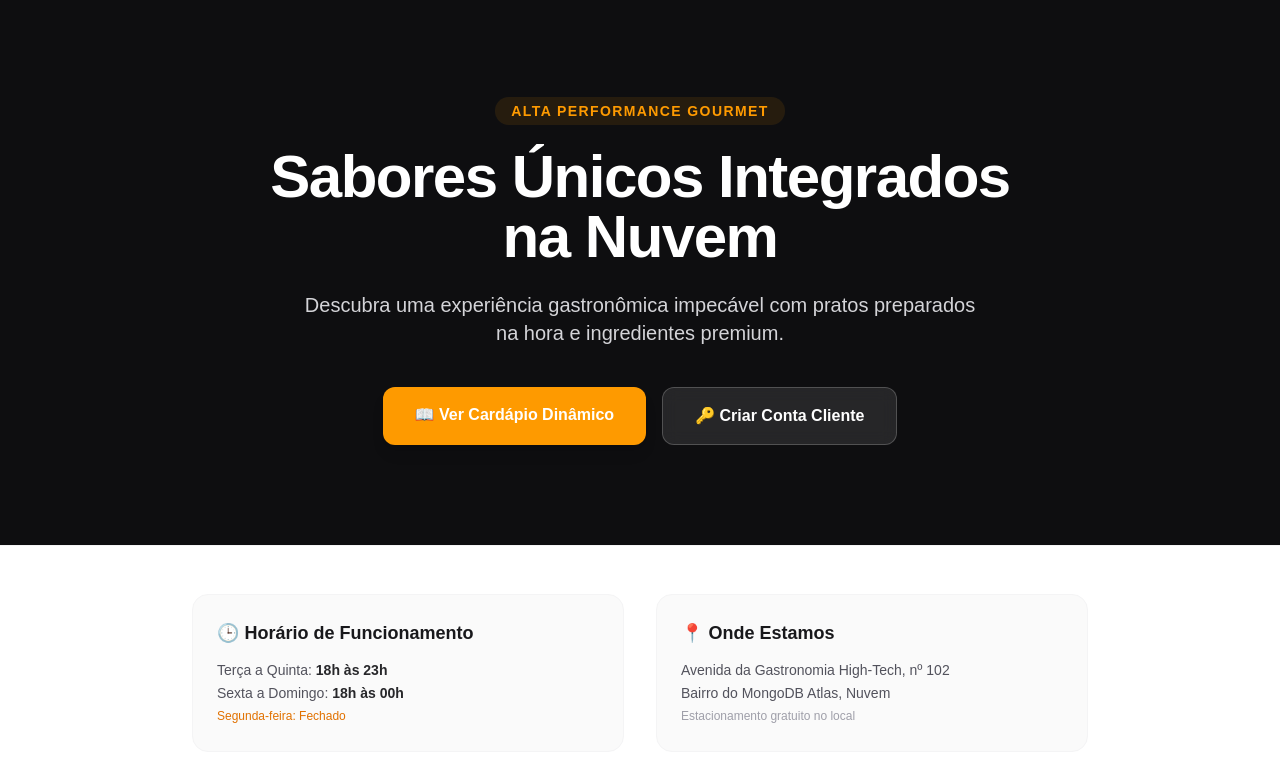
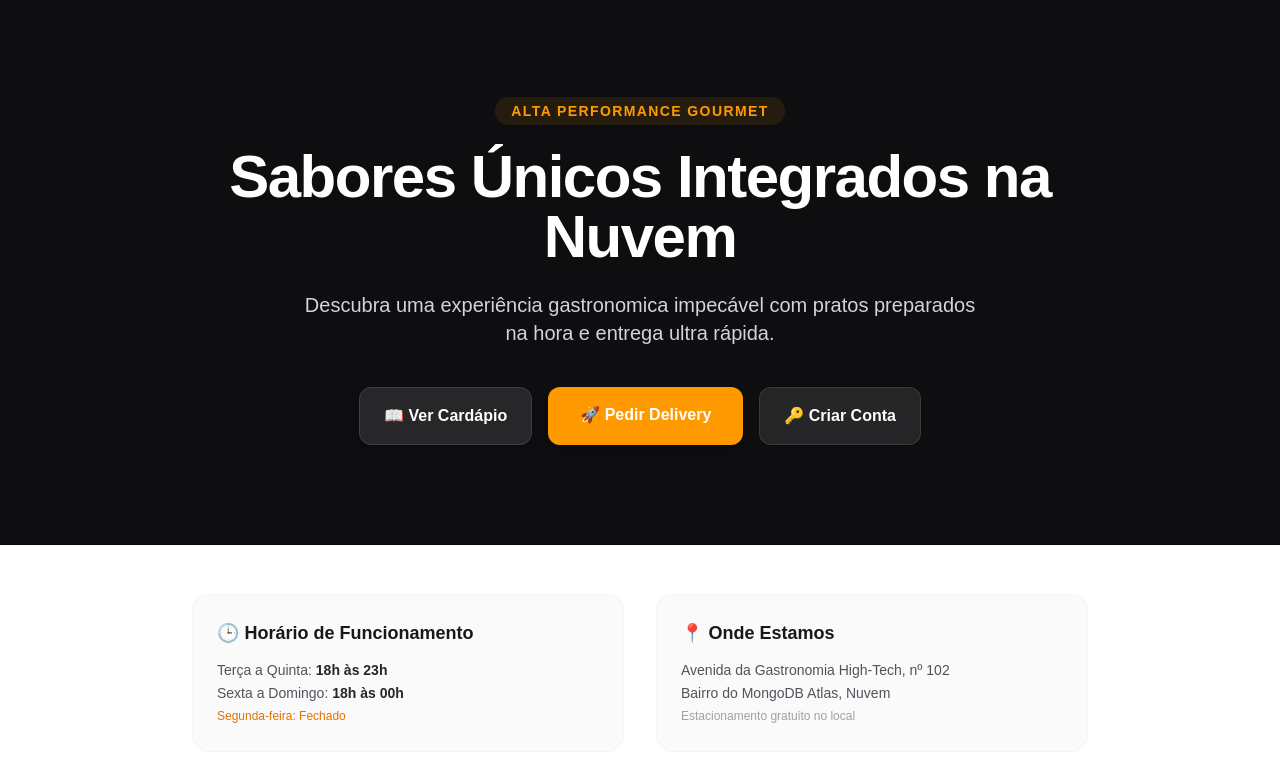
Before and after one commit to oerick12codex/restaurante-site, a Next.js app: page / in a window 1280 px wide. Shown: the top 762 px of the page. Built offline with nearby package versions, Linux system fonts and the light colour scheme.

Commit message:
adicionando delivery

```diff
--- a/src/app/delivery/page.jsx
+++ b/src/app/delivery/page.jsx
@@ -1,7 +1,7 @@
 'use client';
 
 import { useState } from 'react';
-import { formatPrice } from '@/utils/formatPrice';
+import { formatPrice } from '../../utils/formatPrice';
 
 export default function DeliveryPage() {
   // Simulando itens trazidos do banco na sacola de compras
--- a/src/app/page.jsx
+++ b/src/app/page.jsx
@@ -9,7 +9,7 @@ export default function HomePage() {
         {/* Camada de fundo sutil */}
         <div className="absolute inset-0 bg-black opacity-40 pointer-events-none"></div>
 
-        <div className="relative z-10 max-w-3xl mx-auto">
+        <div className="relative z-10 max-w-4xl mx-auto">
           <span className="text-amber-500 font-bold uppercase tracking-widest text-sm bg-amber-500/10 px-4 py-1.5 rounded-full">
             Alta Performance Gourmet
           </span>
@@ -17,22 +17,30 @@ export default function HomePage() {
             Sabores Únicos Integrados na Nuvem
           </h1>
           <p className="mt-6 text-lg sm:text-xl text-zinc-300 max-w-2xl mx-auto">
-            Descubra uma experiência gastronômica impecável com pratos preparados na hora e ingredientes premium.
+            Descubra uma experiência gastronomica impecável com pratos preparados na hora e entrega ultra rápida.
           </p>
 
-          {/* 🔥 Botões de Chamada para Ação (CTAs) para testar os fluxos */}
+          {/* 🔥 Botões de Chamada para Ação (CTAs) Atualizados */}
           <div className="mt-10 flex flex-wrap justify-center gap-4">
             <Link
               href="/menu"
+              className="px-6 py-4 bg-zinc-800 hover:bg-zinc-700 text-white font-semibold rounded-xl border border-zinc-700 transition-all transform hover:-translate-y-0.5 shadow-md"
+            >
+              📖 Ver Cardápio
+            </Link>
+
+            <Link
+              href="/delivery"
               className="px-8 py-4 bg-amber-500 hover:bg-amber-600 text-white font-bold rounded-xl shadow-lg transition-all transform hover:-translate-y-0.5"
             >
-              📖 Ver Cardápio Dinâmico
+              🚀 Pedir Delivery
             </Link>
+
             <Link
               href="/cadastro"
-              className="px-8 py-4 bg-white/10 hover:bg-white/20 text-white font-semibold rounded-xl border border-white/20 backdrop-blur-sm transition-all transform hover:-translate-y-0.5"
+              className="px-6 py-4 bg-white/10 hover:bg-white/20 text-white font-semibold rounded-xl border border-white/10 backdrop-blur-sm transition-all transform hover:-translate-y-0.5"
             >
-              🔑 Criar Conta Cliente
+              🔑 Criar Conta
             </Link>
           </div>
         </div>
```
